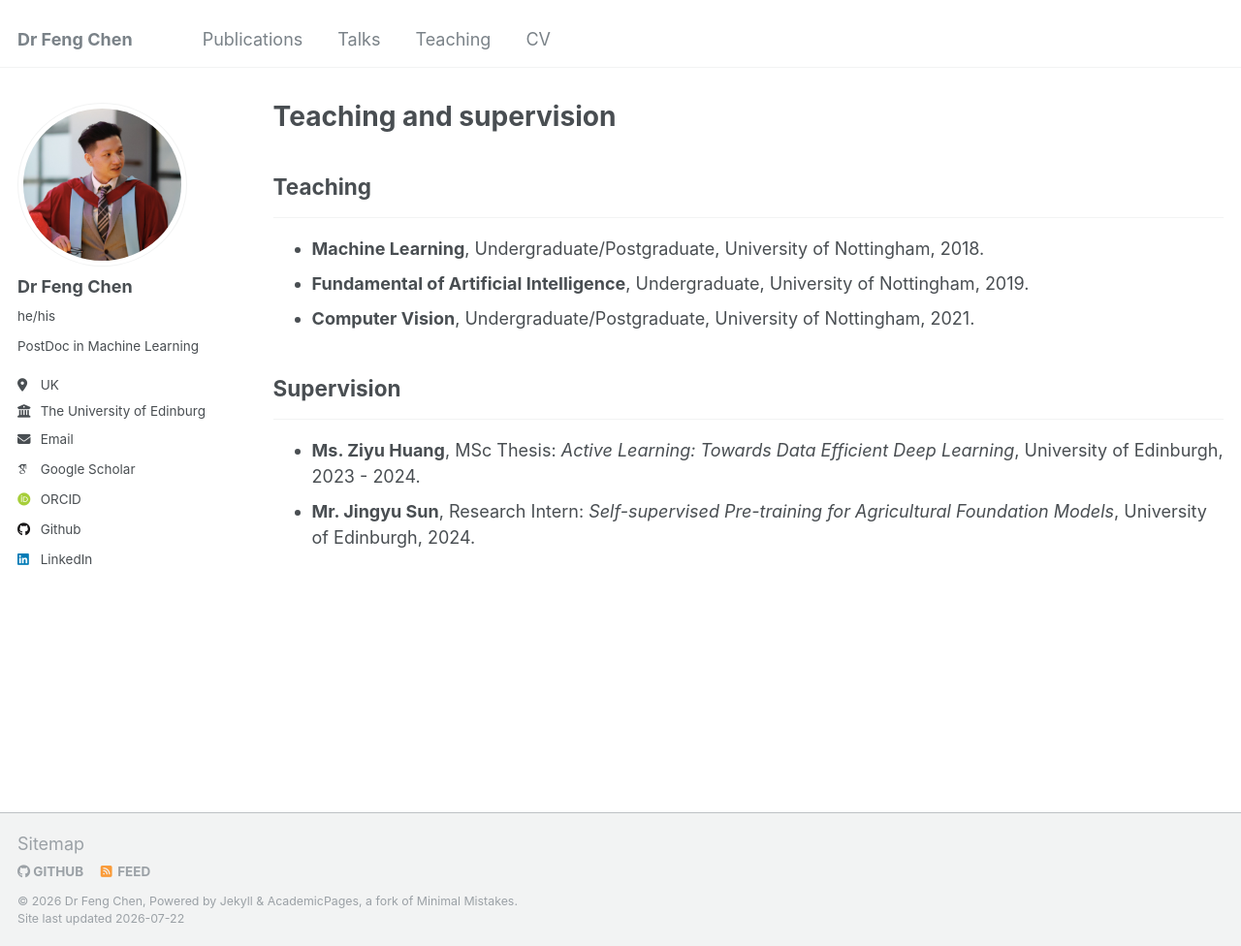
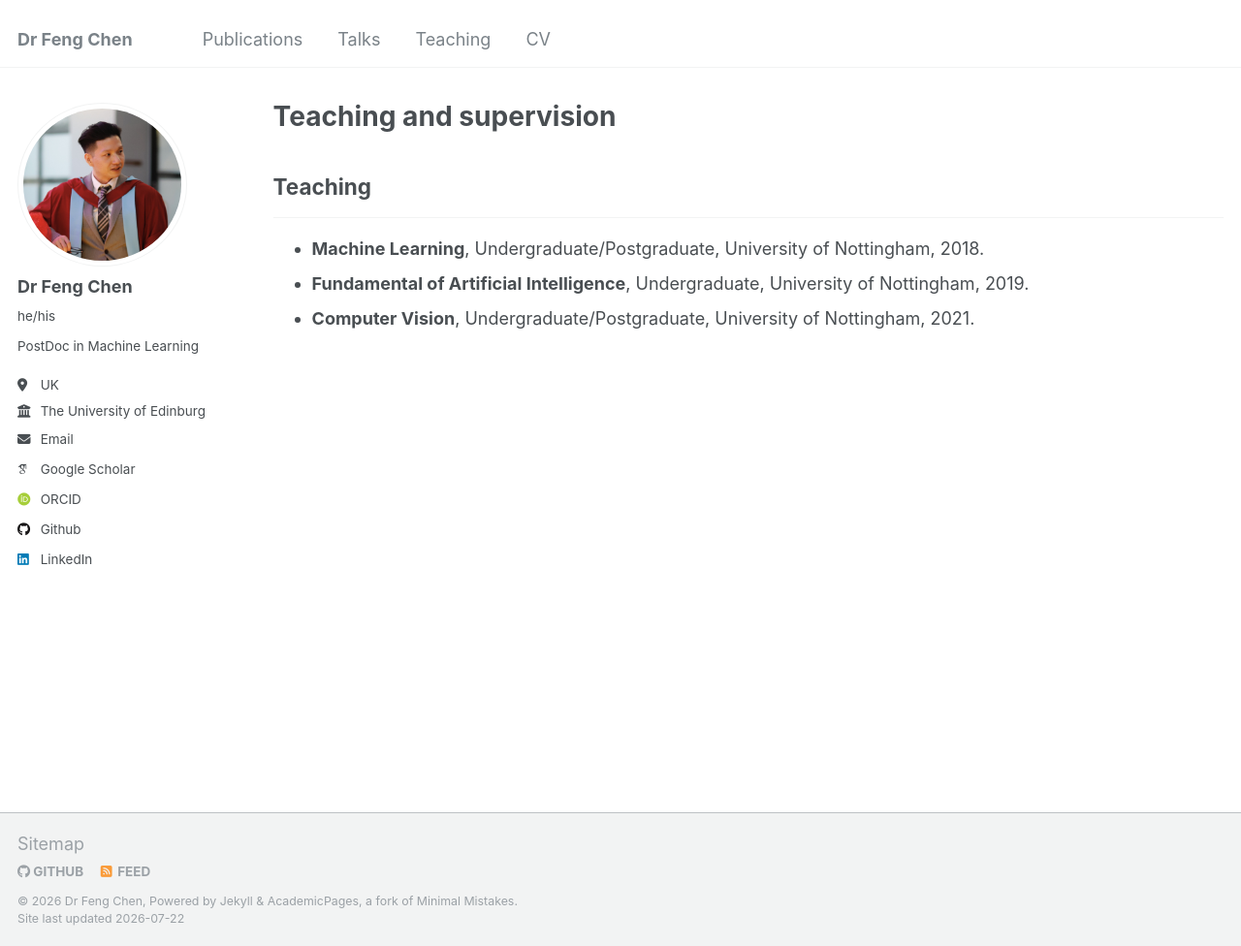
Before and after one commit to fengchen025/fengchen025.github.io, a Jekyll site: the page built from _pages/teaching.html, in a window 1280 px wide and 976 px high. Shown: the whole window at 97% size. Built offline with Jekyll 4.4.1, drawn with Linux system fonts in a browser that asks for light colours; some web fonts are replaced.

```diff
--- a/_pages/teaching.html
+++ b/_pages/teaching.html
@@ -28,14 +28,14 @@ author_profile: true
   </li>
 </ul>
 
-<h2>Supervision</h2>
+<!-- <h2>Supervision</h2>
 <hr />
 
 <ul>
   <li>
-    <strong>Ms. Ziyu Huang</strong>, MSc Thesis: <em>Active Learning: Towards Data Efficient Deep Learning</em>, University of Edinburgh, 2023 - 2024.
+    <strong>Ziyu Huang</strong>, MSc Thesis: <em>Active Learning: Towards Data Efficient Deep Learning</em>, University of Edinburgh, 2023 - 2024.
   </li>
   <li>
-    <strong>Mr. Jingyu Sun</strong>, Research Intern: <em>Self-supervised Pre-training for Agricultural Foundation Models</em>, University of Edinburgh, 2024.
+    <strong>Jingyu Sun</strong>, Undergraduate Summer Intern: <em>Self-supervised Pre-training for Agricultural Foundation Models</em>, University of Edinburgh, 2024.
   </li>
-</ul>
+</ul> -->
```
